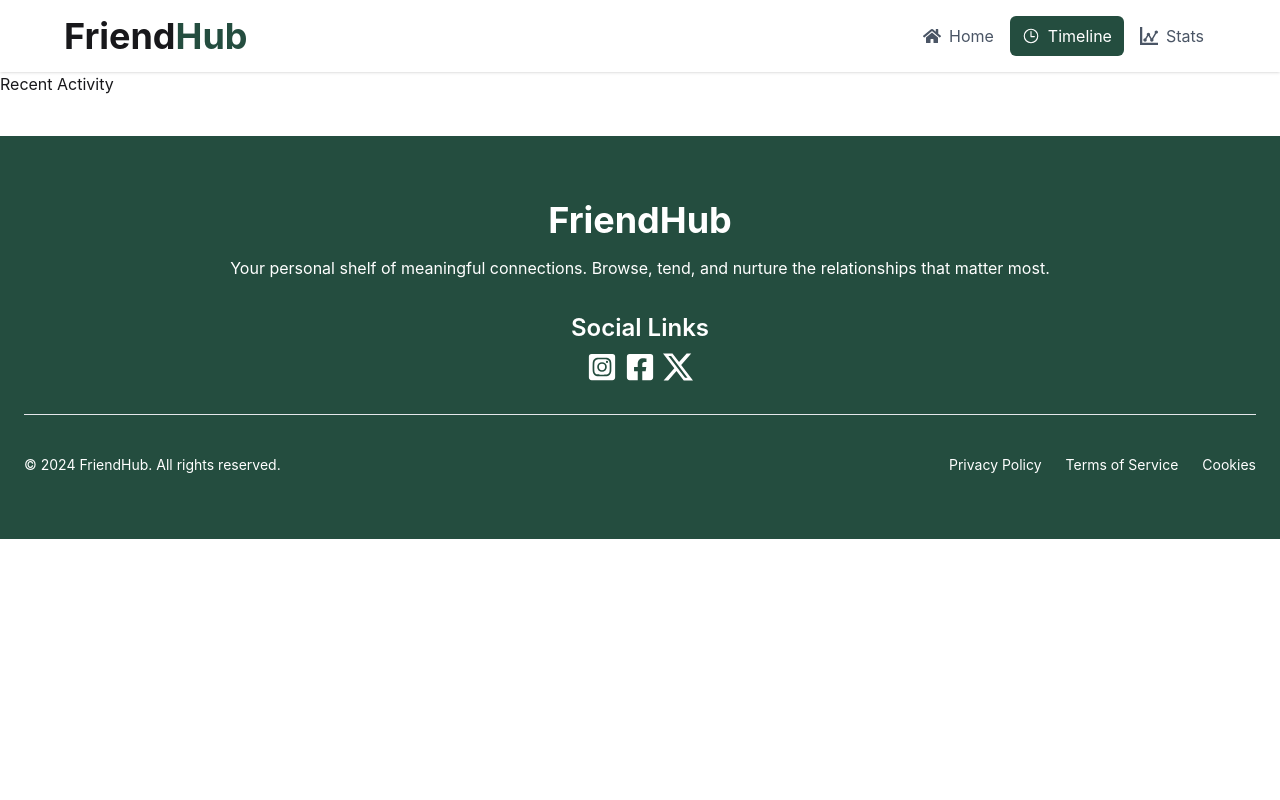
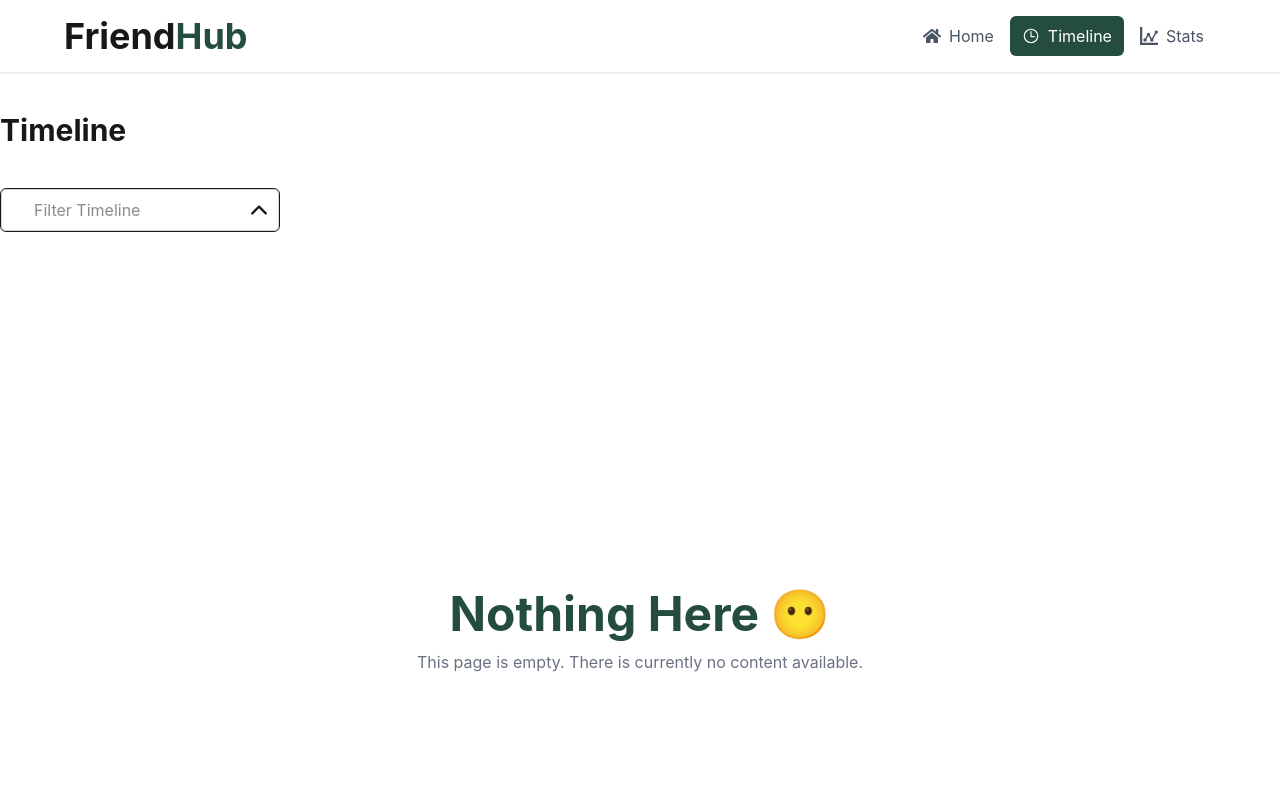
Before and after one commit to mdmizanurrahman5215/friendhub, a React (Vite) app: page /timeline in a window 1280 px wide. Shown: the top 800 px of the page. Built offline with nearby package versions, Linux system fonts and the light colour scheme.

Commit message:
implement search functionality

```diff
--- a/package.json
+++ b/package.json
@@ -17,6 +17,9 @@
     "react-dom": "^19.2.4",
     "react-icons": "^5.6.0",
     "react-router-dom": "^7.14.0",
+    "react-toast": "^1.0.3",
+    "react-toastify": "^11.0.5",
+    "recharts": "^3.8.1",
     "tailwindcss": "^4.2.2"
   },
   "devDependencies": {
--- a/src/components/compound/Modal.jsx
+++ b/src/components/compound/Modal.jsx
@@ -3,6 +3,8 @@ import Button from "../ui/Button";
 import StatsCard from "./../ui/StatsCard";
 import { BiSolidPhoneCall, BiVideo } from "react-icons/bi";
 import { BsChatLeftTextFill } from "react-icons/bs";
+import Timeline from './../../pages/Timeline';
+import { useAppContext } from "../../context/AppContext";
 
 function Modal({ user, onClose }) {
   const {
@@ -17,11 +19,25 @@ function Modal({ user, onClose }) {
     bio,
   } = user;
   console.log(user);
+  const {timeline, setTimeline} = useAppContext();
+  console.log(timeline);
+
+
+  const handleButtonClick = (action) => {
+   if (action === "Call") {
+    setTimeline((prev)=> [...prev, {type: "Call", name, timestamp: new Date().toLocaleString(), icon: <BiSolidPhoneCall /> }])
+
+   } else if (action === "Text") {
+    setTimeline((prev)=> [...prev, {type: "Text", name, timestamp: new Date().toLocaleString(), icon: <BsChatLeftTextFill /> }])
+   } else if (action === "Video") {
+    setTimeline((prev)=> [...prev, {type: "Video", name, timestamp: new Date().toLocaleString(), icon: <BiVideo /> }])
+   }
+  };
 
   return (
     <div
       className="fixed inset-0 bg-black/50 flex justify-center items-center"
-      onClick={onClose}
+      // onClick={onClose}
     >
       <div className="bg-white p-6 rounded-xl grid grid-cols-3 w-[80%]">
         {/* left part  */}
@@ -107,15 +123,26 @@ function Modal({ user, onClose }) {
               Quick Check-in
             </h3>
             <div className="grid grid-cols-3 gap-4 p-4">
-              <StatsCard title="Call" icon={<BiSolidPhoneCall />} />
-              <StatsCard title="Text" icon={<BsChatLeftTextFill />} />
-              <StatsCard
+              <button onClick={() => handleButtonClick("Call")}>
+                <StatsCard title="Call" icon={<BiSolidPhoneCall />}
+
+              />
+              </button>
+              <button onClick={() => handleButtonClick("Text")}> <StatsCard title="Text" icon={<BsChatLeftTextFill />} /></button>
+              <button onClick={() => handleButtonClick("Video")}>
+                <StatsCard
                 title="Video"
                 icon={<BiVideo />}
                 className="text-2xl"
               />
+              </button>
+
+
             </div>
           </div>
+          <button onClick={onClose} className="bg-gray-200 hover:bg-gray-300 text-gray-800 font-bold py-2 px-4 rounded">
+            Close
+          </button>
         </div>
       </div>
       {/* right part  */}
--- a/src/components/ui/Input.jsx
+++ b/src/components/ui/Input.jsx
@@ -1,15 +1,39 @@
-export default function SearchInput({
-  value,
-  onChange,
-  placeholder = "Search...",
-}) {
+import React, { useState } from 'react'
+import { IoIosArrowDown, IoIosArrowUp } from 'react-icons/io'
+
+const SearchWithDropdown = ({setFilterText}) => {
+  const [isDropdownOpen, setIsDropdownOpen] = useState(false);
+
   return (
-    <input
-      type="text"
-      value={value}
-      onChange={onChange}
-      placeholder={placeholder}
-      className="w-full px-4 py-2 border rounded-lg outline-none"
-    />
-  );
+    <div>
+      <div className='border w-70 relative rounded-md flex justify-between items-center  '>
+        <input type="text" className='border border-gray-300 rounded-md focus:outline-none focus:ring-2 focus:ring-blue-500 placeholder:px-4 w-full py-2 px-4' placeholder='Filter Timeline'
+        onClick={()=>setIsDropdownOpen(true)}
+
+        />
+        <div className='absolute right-2 top-1/2 transform -translate-y-1/2 flex flex-col gap-1 cursor-pointer'>
+        {
+          isDropdownOpen ? (
+            <span className='text-2xl'><IoIosArrowDown onClick={()=>setIsDropdownOpen(false)} />
+            <ul className='absolute right-0 mt-2 bg-white border border-gray-300 rounded-md shadow-lg'>
+              <li className='px-4 py-2 hover:bg-gray-100 cursor-pointer' onClick={() => setFilterText('All')}>All</li>
+              <li className='px-4 py-2 hover:bg-gray-100 cursor-pointer' onClick={() => setFilterText('Call')}>Call</li>
+              <li className='px-4 py-2 hover:bg-gray-100 cursor-pointer' onClick={() => setFilterText('Text')}>Text</li>
+              <li className='px-4 py-2 hover:bg-gray-100 cursor-pointer' onClick={() => setFilterText('Video')}>Video</li>
+            </ul>
+            </span>
+          ) : (
+            <span className='text-2xl'><IoIosArrowUp onClick={()=>setIsDropdownOpen(true)} /></span>
+          )
+
+        }
+
+
+        </div>
+      </div>
+
+    </div>
+  )
 }
+
+export default SearchWithDropdown
--- a/src/main.jsx
+++ b/src/main.jsx
@@ -4,6 +4,8 @@ import "./index.css";
 import App from "./App.jsx";
 import { BrowserRouter } from "react-router-dom";
 import {AppProvider} from "./context/AppContext.jsx";
+import { ToastContainer } from "react-toastify";
+import "react-toastify/dist/ReactToastify.css";
 
 
 createRoot(document.getElementById("root")).render(
@@ -11,6 +13,7 @@ createRoot(document.getElementById("root")).render(
     <AppProvider>
       <BrowserRouter>
         <App />
+           <ToastContainer />
       </BrowserRouter>
     </AppProvider>
   </StrictMode>,
--- /dev/null
+++ b/src/pages/EmptyPage.jsx
@@ -0,0 +1,15 @@
+export default function EmptyPage() {
+  return (
+    <div className="min-h-screen flex flex-col items-center justify-center text-center px-4">
+
+      <h1 className="text-5xl font-bold text-[#244D3F]">
+        Nothing Here 😶
+      </h1>
+
+      <p className="text-gray-500 mt-3 max-w-md">
+        This page is empty. There is currently no content available.
+      </p>
+
+    </div>
+  );
+}
--- a/src/pages/Timeline.jsx
+++ b/src/pages/Timeline.jsx
@@ -1,11 +1,55 @@
-import React from 'react'
+import React, { useState } from "react";
+import { useAppContext } from "../context/AppContext";
+import EmptyPage from "./EmptyPage";
+import SearchWithDropdown from "../components/ui/Input";
 
 const Timeline = () => {
+  const { timeline} = useAppContext();
+   const [filterText, setFilterText] = useState('All');
+   console.log(filterText);
+
+ const filteredTimeline = filterText === "All" ? timeline : timeline.filter((item) => item.type === filterText)
+
+
+
+
   return (
     <div>
-      <h1>Recent Activity</h1>
+      <div className="container mx-auto">
+
+
+      <h1 className="text-3xl font-bold my-10">Timeline</h1>
+      <div>
+         <SearchWithDropdown setFilterText={setFilterText} />
+      </div>
+      {
+        timeline.length === 0 ? (
+          <EmptyPage />
+        ) : null
+      }
+      <div className="mb-10">
+
+      </div>
+      <ul className=" h-[60vh] overflow-auto border border-gray-200 p-2 rounded-md">
+        {filteredTimeline.map((event, index) => {
+          const { type, name, timestamp, icon } = event;
+          return (
+            <li key={index} className="mb-4">
+            <div className="flex justify-start items-center gap-4 p-4  shadow-sm">
+              <span className="text-3xl text-green-900">{icon}</span>
+              <div>
+                <p className="text-green-900 font-semibold">{type} with {name}</p>
+                <p>{timestamp}</p>
+              </div>
+            </div>
+
+            </li>
+          );
+        })}
+      </ul>
+       </div>
     </div>
-  )
-}
+  );
+};
 
-export default Timeline
+export default Timeline;
```
Also changed, not shown: 1 other file (tests, documents, lock files or other folders).
